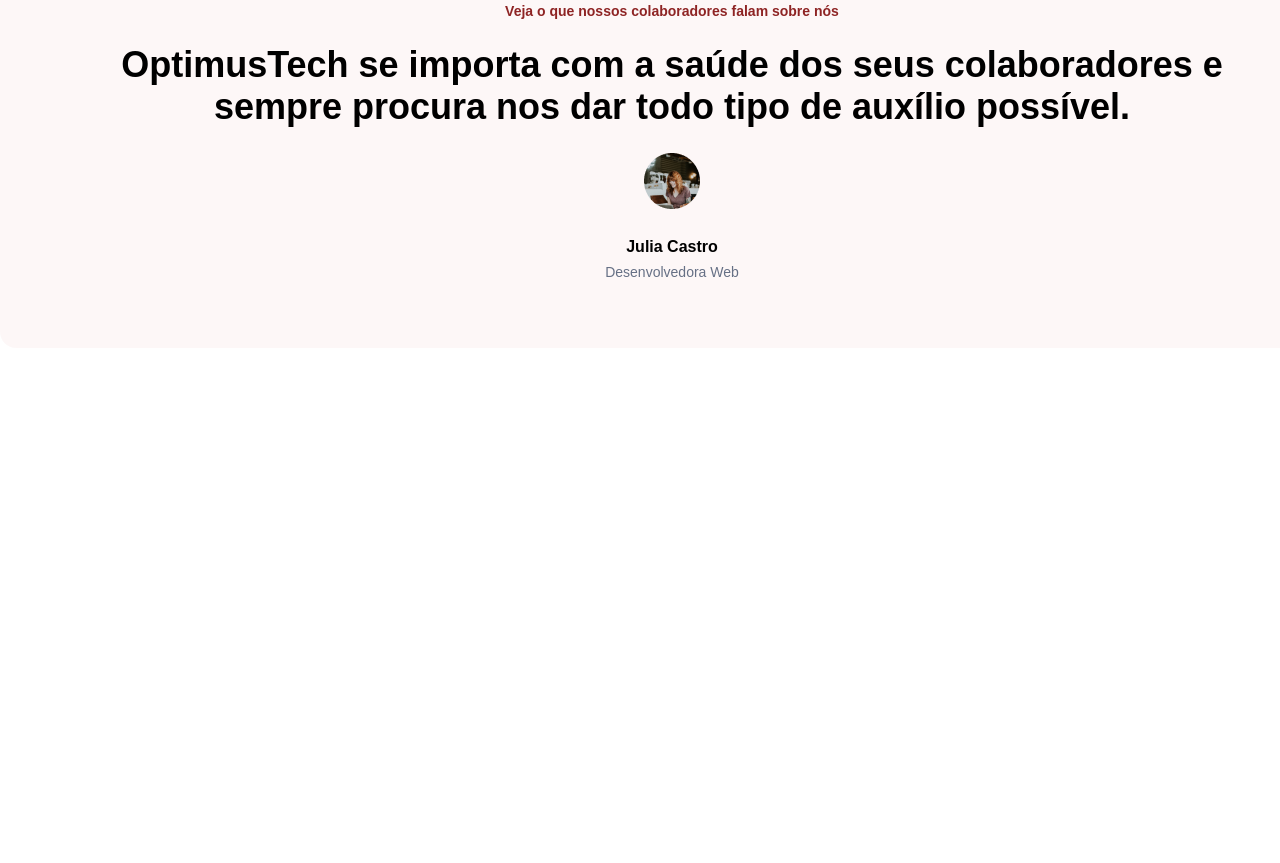
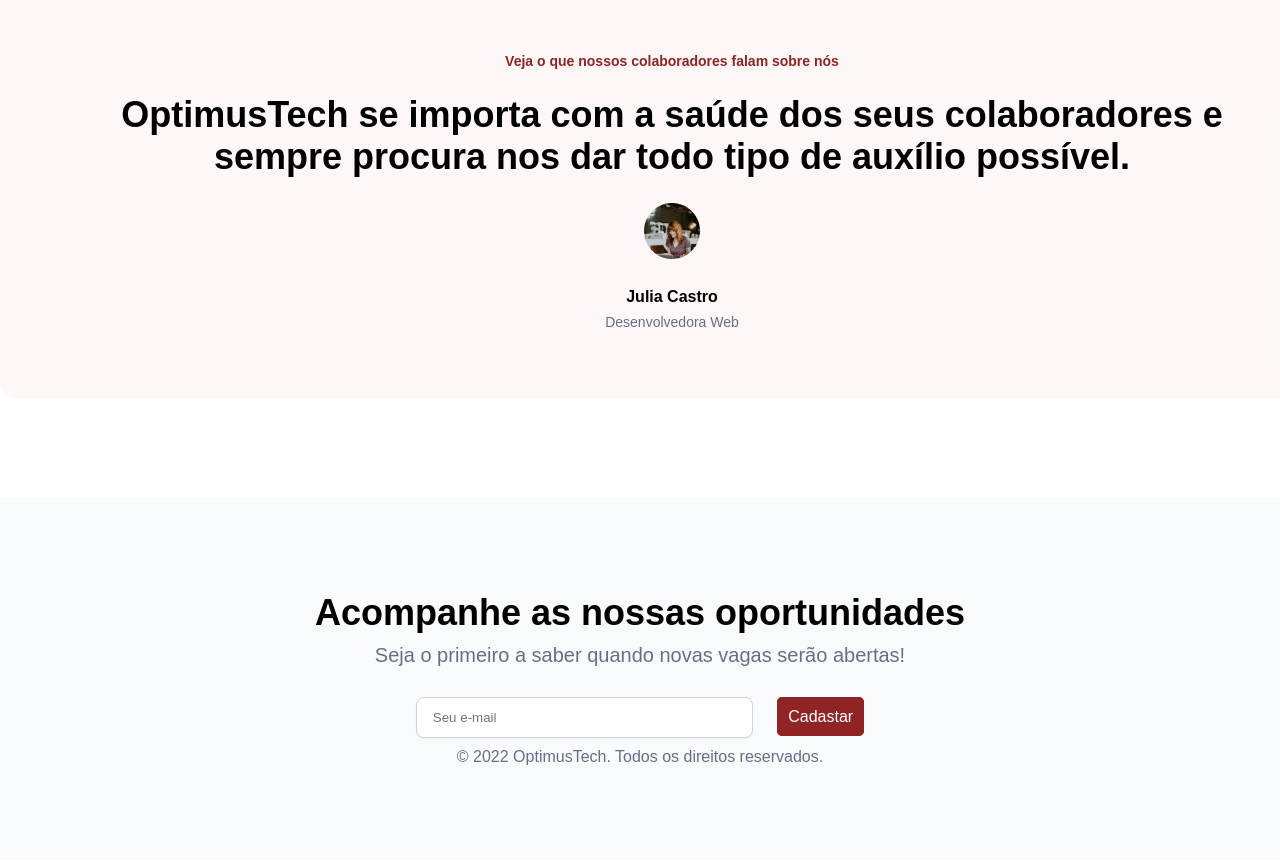
Before and after one commit to ErickVGusson/HTMl-CSS, a plain HTML site: page index.html in a window 1280 px wide. Shown: the part 2428-3291 px from the top of the page. Before the commit the page ends 2776 px from the top, so only its background shows below. Drawn offline with Linux system fonts and the light colour scheme.

Commit message:
Tecnicamente completo

```diff
--- a/index.html
+++ b/index.html
@@ -118,10 +118,21 @@
 
     <div class="depoimentos">
         <p>Veja o que nossos colaboradores falam sobre nós</p>
-        <h1>OptimusTech se importa com a saúde dos seus colaboradores e sempre procura nos dar todo tipo de auxílio possível.</h1>
+        <h1>OptimusTech se importa com a saúde dos seus colaboradores e sempre procura nos dar todo tipo de auxílio
+            possível.</h1>
         <img src="imagens/Avatar.png">
         <h2>Julia Castro</h2>
         <h3>Desenvolvedora Web</h3>
+    </div>
+
+    <div class="formulario">
+        <h1>Acompanhe as nossas oportunidades</h1>
+        <h2>Seja o primeiro a saber quando novas vagas serão abertas!</h2>
+        <ul>
+           <li><input type="email" name="email_dono" size="36" maxlength="60" placeholder="Seu e-mail" /required></li>
+           <li><a href="#">Cadastar</a></li>
+        </ul>
+        <p>© 2022 OptimusTech. Todos os direitos reservados.</p>
     </div>
 
 </body>
--- a/main.css
+++ b/main.css
@@ -56,6 +56,7 @@ ul li a {
     border: 1px solid var(--main-color);
     border-radius: 5px;
     padding: 10px;
+    text-decoration: none;
 }
 
 .cabeçalho p {
@@ -163,7 +164,7 @@ ul li a {
     align-items: center;
     padding: 64px;
     width: 1216px;
-    margin: 0 auto;
+    margin: 100px auto;
     background: rgba(196, 25, 25, 0.03);
     border-radius: 16px;
 }
@@ -197,3 +198,53 @@ ul li a {
     margin: 4px 0;
     font-weight: 400;
 }
+
+.formulario {
+    display: flex;
+    flex-direction: column;
+    align-items: center;
+    padding: 94px;
+    margin: 100px auto;
+    background: #F9FAFB;
+}
+
+.formulario h1 {
+    font-size: 36px;
+    margin: 0 0 10px;
+}
+
+.formulario h2 {
+    font-size: 20px;
+    font-weight: 400;
+    color: var(--text-color);
+    margin: 0 0 20px;
+}
+
+.formulario ul li {
+    margin: 0;
+}
+
+.formulario input {
+    background: #FFFFFF;
+    border: 1px solid #D0D5DD;
+    box-sizing: border-box;
+    box-shadow: 0px 1px 2px rgba(16, 24, 40, 0.05);
+    border-radius: 8px;
+    align-items: center;
+    padding: 12px 14px 12px 16px;
+}
+
+.formulario a {
+    color: white;
+    background: var(--main-color);
+    border: 1px solid var(--main-color);
+    border-radius: 5px;
+    padding: 10px;
+    text-decoration: none;
+}
+
+.formulario p {
+    font-size: 16px;
+    font-weight: 400;
+    color: var(--text-color);
+}
```
